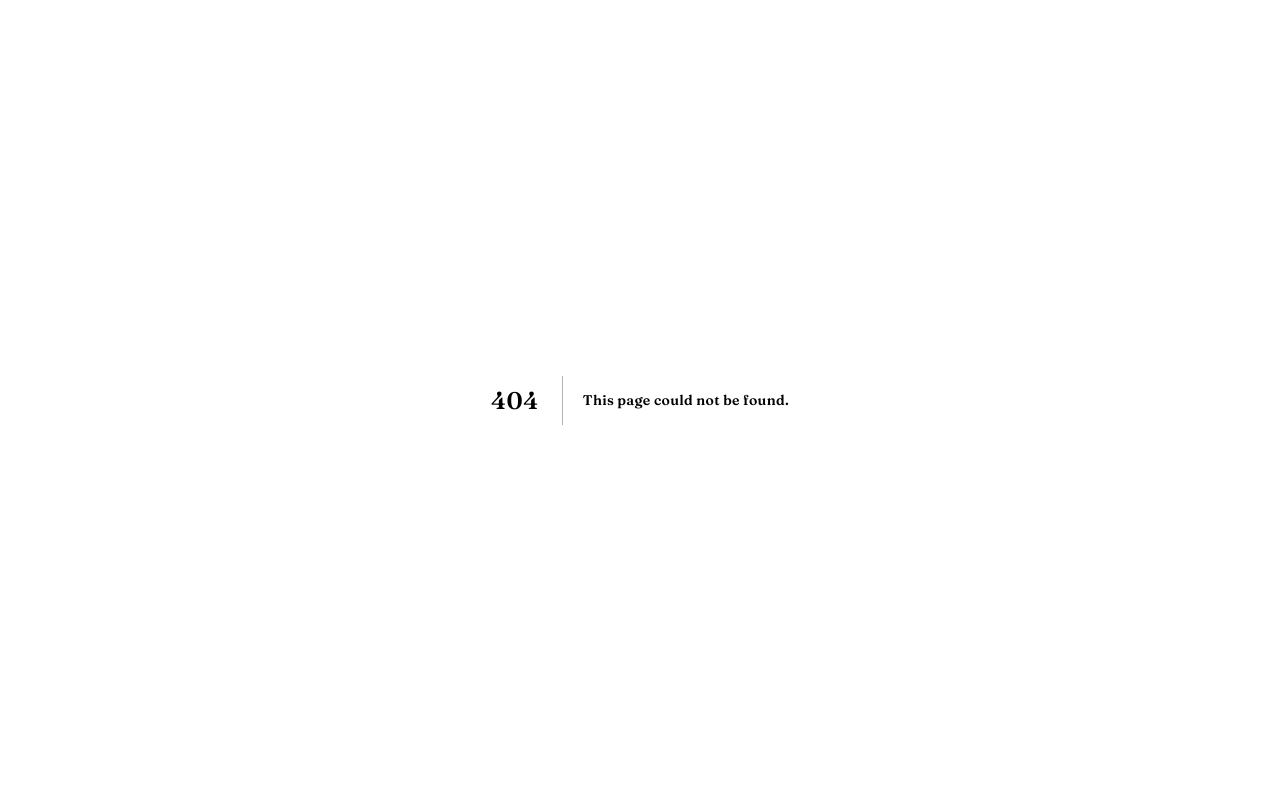
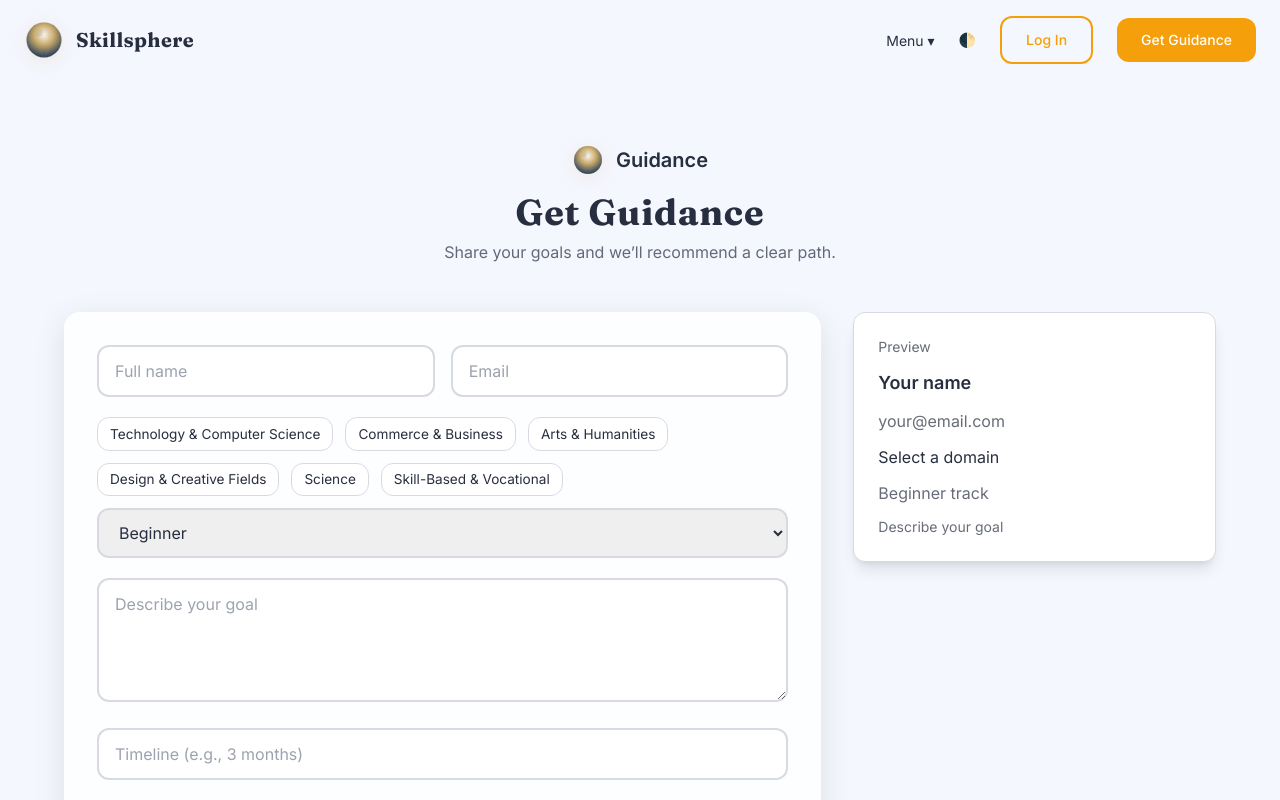
Before and after one commit to RamDharshan79/skillsphere, a Next.js app in the folder frontend/: page /guidance in a window 1280 px wide. Before the commit this address had no page. Shown: the top 800 px of the page. Built offline with nearby package versions, Linux system fonts and the light colour scheme.

Commit message:
Add guidance page; Wire header 'Get Guidance' to /guidance; Domain selection filters courses; Footer updates

```diff
--- a/frontend/components/Footer.jsx
+++ b/frontend/components/Footer.jsx
@@ -24,7 +24,7 @@ export default function Footer() {
         <div>
           <h4 className="font-semibold mb-3">Support</h4>
           <ul className="space-y-2 text-sm text-[#7a869a]">
-            <li><a href="#guidance" className="hover:text-[#c8a96a]">Guidance</a></li>
+            <li><Link href="/guidance" className="hover:text-[#c8a96a]">Guidance</Link></li>
             <li><a href="#community" className="hover:text-[#c8a96a]">Community</a></li>
             <li><a href="#faq" className="hover:text-[#c8a96a]">FAQ</a></li>
             <li><a href="#contact" className="hover:text-[#c8a96a]">Contact</a></li>
--- a/frontend/components/Header.jsx
+++ b/frontend/components/Header.jsx
@@ -1,10 +1,11 @@
-import { useState, useEffect } from 'react'
+import { useState, useEffect, useRef } from 'react'
 import Link from 'next/link'
 import LogoSphere from './LogoSphere'
 
 export default function Header({ onToggleTheme }) {
   const [scrolled, setScrolled] = useState(false)
   const [menuOpen, setMenuOpen] = useState(false)
+  const menuRef = useRef(null)
 
   useEffect(() => {
     const handleScroll = () => {
@@ -13,6 +14,30 @@ export default function Header({ onToggleTheme }) {
     window.addEventListener('scroll', handleScroll)
     return () => window.removeEventListener('scroll', handleScroll)
   }, [])
+
+  useEffect(() => {
+    function onDocClick(e) {
+      if (!menuRef.current) return
+      if (!menuRef.current.contains(e.target)) setMenuOpen(false)
+    }
+    function onKey(e) {
+      if (e.key === 'Escape') setMenuOpen(false)
+    }
+    if (menuOpen) {
+      document.addEventListener('mousedown', onDocClick)
+      document.addEventListener('keydown', onKey)
+    }
+    return () => {
+      document.removeEventListener('mousedown', onDocClick)
+      document.removeEventListener('keydown', onKey)
+    }
+  }, [menuOpen])
+
+  function goTo(id) {
+    setMenuOpen(false)
+    const el = document.getElementById(id)
+    if (el) el.scrollIntoView({ behavior: 'smooth' })
+  }
 
   return (
     <header className={`sticky top-0 z-50 px-6 py-4 transition-all duration-300 ${scrolled ? 'header-scroll' : 'bg-transparent'}`}>
@@ -23,19 +48,21 @@ export default function Header({ onToggleTheme }) {
         </Link>
 
         <nav className="hidden md:flex items-center gap-6">
-          <div className="relative">
+          <div className="relative" ref={menuRef}>
             <button
               onClick={() => setMenuOpen(!menuOpen)}
+              aria-haspopup="true"
+              aria-expanded={menuOpen}
               className="text-sm hover:text-[hsl(38,92%,50%)] transition-colors"
             >
               Menu ▾
             </button>
             {menuOpen && (
-              <div className="absolute top-full mt-2 right-0 glass-card rounded-xl p-2 min-w-[150px]">
-                <a href="#why" className="block px-4 py-2 text-sm hover:bg-[hsl(38,92%,50%)]/10 rounded">Why</a>
-                <a href="#domains" className="block px-4 py-2 text-sm hover:bg-[hsl(38,92%,50%)]/10 rounded">Domains</a>
-                <a href="#courses" className="block px-4 py-2 text-sm hover:bg-[hsl(38,92%,50%)]/10 rounded">Courses</a>
-                <a href="#impact" className="block px-4 py-2 text-sm hover:bg-[hsl(38,92%,50%)]/10 rounded">Impact</a>
+              <div role="menu" className="absolute top-full mt-2 right-0 glass-card rounded-xl p-2 min-w-[160px]">
+                <button onClick={() => goTo('why')} className="block w-full text-left px-4 py-2 text-sm hover:bg-[hsl(38,92%,50%)]/10 rounded">Why</button>
+                <button onClick={() => goTo('domains')} className="block w-full text-left px-4 py-2 text-sm hover:bg-[hsl(38,92%,50%)]/10 rounded">Domains</button>
+                <button onClick={() => goTo('courses')} className="block w-full text-left px-4 py-2 text-sm hover:bg-[hsl(38,92%,50%)]/10 rounded">Courses</button>
+                <button onClick={() => goTo('impact')} className="block w-full text-left px-4 py-2 text-sm hover:bg-[hsl(38,92%,50%)]/10 rounded">Impact</button>
               </div>
             )}
           </div>
@@ -46,15 +73,34 @@ export default function Header({ onToggleTheme }) {
             🌓
           </button>
           <a href="/login" className="btn-outline text-sm px-4 py-2">Log In</a>
-          <button className="btn-primary text-sm">Get Guidance</button>
+          <Link href="/guidance" className="btn-primary text-sm">Get Guidance</Link>
         </nav>
 
-        <button className="md:hidden" onClick={() => setMenuOpen(!menuOpen)}>
+        <button className="md:hidden" onClick={() => setMenuOpen(!menuOpen)} aria-expanded={menuOpen} aria-controls="mobile-menu">
           <svg className="w-6 h-6" fill="none" stroke="currentColor" viewBox="0 0 24 24">
             <path strokeLinecap="round" strokeLinejoin="round" strokeWidth={2} d="M4 6h16M4 12h16M4 18h16" />
           </svg>
         </button>
       </div>
+
+      {menuOpen && (
+        <div id="mobile-menu" className="md:hidden fixed inset-0 z-50" onClick={() => setMenuOpen(false)}>
+          <div className="absolute inset-0 bg-black/60" />
+          <div className="absolute top-0 right-0 h-full w-3/4 max-w-sm glass-card p-6" onClick={e => e.stopPropagation()}>
+            <div className="flex items-center justify-between mb-6">
+              <span className="font-bold">Menu</span>
+              <button onClick={() => setMenuOpen(false)} aria-label="Close menu">✕</button>
+            </div>
+            <nav className="flex flex-col gap-2">
+              <button onClick={() => goTo('why')} className="text-left px-4 py-3 rounded hover:bg-[hsl(38,92%,50%)]/10">Why</button>
+              <button onClick={() => goTo('domains')} className="text-left px-4 py-3 rounded hover:bg-[hsl(38,92%,50%)]/10">Domains</button>
+              <button onClick={() => goTo('courses')} className="text-left px-4 py-3 rounded hover:bg-[hsl(38,92%,50%)]/10">Courses</button>
+              <button onClick={() => goTo('impact')} className="text-left px-4 py-3 rounded hover:bg-[hsl(38,92%,50%)]/10">Impact</button>
+              <Link href="/login" className="px-4 py-3 rounded hover:bg-[hsl(38,92%,50%)]/10">Log In</Link>
+            </nav>
+          </div>
+        </div>
+      )}
     </header>
   )
 }
--- /dev/null
+++ b/frontend/pages/guidance.jsx
@@ -0,0 +1,92 @@
+import Header from '../components/Header'
+import Footer from '../components/Footer'
+import LogoSphere from '../components/LogoSphere'
+import { useState } from 'react'
+
+export default function GuidancePage() {
+  const [name, setName] = useState('')
+  const [email, setEmail] = useState('')
+  const [domain, setDomain] = useState('')
+  const [level, setLevel] = useState('Beginner')
+  const [goal, setGoal] = useState('')
+  const [timeline, setTimeline] = useState('')
+  const [submitted, setSubmitted] = useState(false)
+  const domains = [
+    'Technology & Computer Science',
+    'Commerce & Business',
+    'Arts & Humanities',
+    'Design & Creative Fields',
+    'Science',
+    'Skill-Based & Vocational'
+  ]
+
+  function submit(e) {
+    e.preventDefault()
+    setSubmitted(true)
+  }
+
+  return (
+    <div className="min-h-screen">
+      <Header onToggleTheme={() => {}} />
+      <section className="px-6 py-16">
+        <div className="max-w-6xl mx-auto">
+          <div className="text-center mb-12">
+            <div className="flex items-center justify-center gap-3 mb-4">
+              <LogoSphere size={32} />
+              <span className="text-xl font-bold">Guidance</span>
+            </div>
+            <h1 className="text-4xl font-bold mb-2">Get Guidance</h1>
+            <p className="opacity-70">Share your goals and we’ll recommend a clear path.</p>
+          </div>
+          <div className="grid grid-cols-1 md:grid-cols-3 gap-8">
+            <div className="md:col-span-2">
+              <div className="glass-card rounded-2xl p-8">
+                {submitted ? (
+                  <div className="text-center space-y-3">
+                    <h2 className="text-2xl font-semibold">Thanks</h2>
+                    <p className="opacity-70">We’ll reach out at {email} with next steps.</p>
+                    <a href="#courses" className="btn-outline inline-block">Browse tracks</a>
+                  </div>
+                ) : (
+                  <form onSubmit={submit} className="space-y-5">
+                    <div className="grid grid-cols-1 md:grid-cols-2 gap-4">
+                      <input type="text" value={name} onChange={e => setName(e.target.value)} placeholder="Full name" className="w-full px-4 py-3 rounded-xl bg-background border-2 border-border focus:border-[hsl(38,92%,50%)] focus:outline-none" required />
+                      <input type="email" value={email} onChange={e => setEmail(e.target.value)} placeholder="Email" className="w-full px-4 py-3 rounded-xl bg-background border-2 border-border focus:border-[hsl(38,92%,50%)] focus:outline-none" required />
+                    </div>
+                    <div className="space-y-3">
+                      <div className="flex flex-wrap items-center gap-3">
+                        {domains.map(d => (
+                          <button type="button" key={d} className={`chip ${domain === d ? 'chip-active' : ''}`} onClick={() => setDomain(domain === d ? '' : d)} aria-pressed={domain === d}>{d}</button>
+                        ))}
+                      </div>
+                      <select value={level} onChange={e => setLevel(e.target.value)} className="w-full px-4 py-3 rounded-xl bg-background border-2 border-border focus:border-[hsl(38,92%,50%)] focus:outline-none" required>
+                        <option>Beginner</option>
+                        <option>Intermediate</option>
+                        <option>Advanced</option>
+                      </select>
+                    </div>
+                    <textarea value={goal} onChange={e => setGoal(e.target.value)} placeholder="Describe your goal" rows={4} className="w-full px-4 py-3 rounded-xl bg-background border-2 border-border focus:border-[hsl(38,92%,50%)] focus:outline-none" required />
+                    <input type="text" value={timeline} onChange={e => setTimeline(e.target.value)} placeholder="Timeline (e.g., 3 months)" className="w-full px-4 py-3 rounded-xl bg-background border-2 border-border focus:border-[hsl(38,92%,50%)] focus:outline-none" />
+                    <button type="submit" className="btn-primary w-full">Request Guidance</button>
+                  </form>
+                )}
+              </div>
+            </div>
+            <div>
+              <div className="card-premium p-6 space-y-3">
+                <div className="text-sm opacity-70">Preview</div>
+                <div className="text-lg font-semibold">{name || 'Your name'}</div>
+                <div className="opacity-70">{email || 'your@email.com'}</div>
+                <div className="mt-2">{domain ? domain : 'Select a domain'}</div>
+                <div className="opacity-70">{level} track</div>
+                <div className="text-sm opacity-70">{goal ? goal : 'Describe your goal'}</div>
+                {timeline ? <div className="text-sm opacity-70">Timeline: {timeline}</div> : null}
+              </div>
+            </div>
+          </div>
+        </div>
+      </section>
+      <Footer />
+    </div>
+  )
+}
--- a/frontend/pages/index.jsx
+++ b/frontend/pages/index.jsx
@@ -60,7 +60,14 @@ export default function HomePage() {
       <Header onToggleTheme={() => setDark(v => !v)} />
       <SearchFilters filters={filters} onChange={setFilters} domains={domains} />
       <WhySection />
-      <DomainGrid domains={domains} onSelect={d => setFilters(f => ({ ...f, domain: d }))} />
+      <DomainGrid
+        domains={domains}
+        onSelect={d => {
+          setFilters(f => ({ ...f, domain: d }))
+          const el = document.getElementById('courses')
+          if (el) el.scrollIntoView({ behavior: 'smooth' })
+        }}
+      />
       <FeaturedCourseRow courses={featured} onOpen={setModalCourse} />
       <CourseList courses={courses} loading={loading} error={error} onOpen={setModalCourse} />
       <ImpactSection />
```
